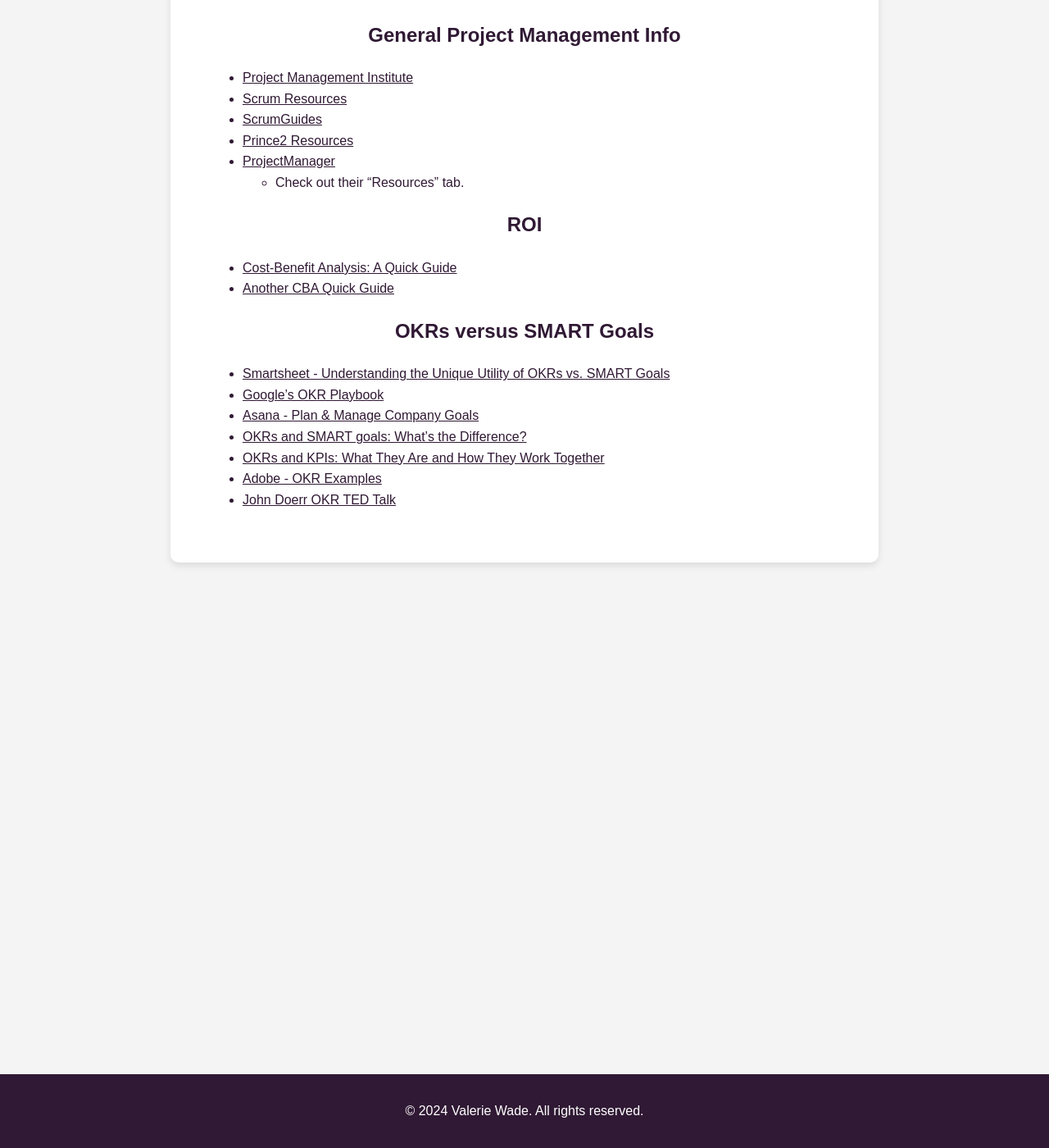
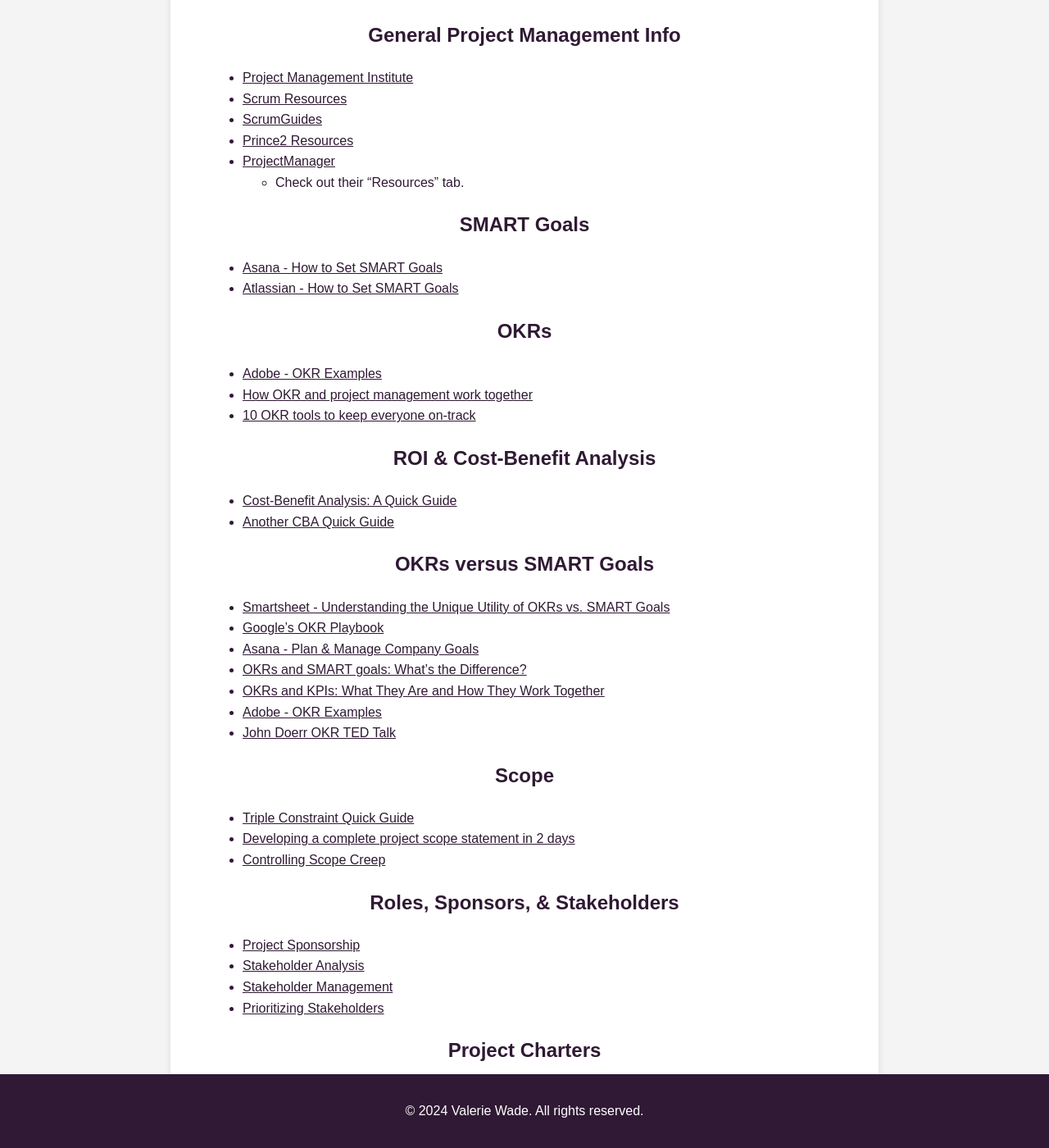
Before and after one commit to valwade275/valwade275.github.io, a Jekyll site: the page built from wiki/project-management/links.md, in a window 1280 px wide and 1400 px high, scrolled down 228 px. Shown: the whole window at 82% size. Built offline with Jekyll 4.4.1, drawn with Linux system fonts in a browser that asks for light colours; some of the changed text lies outside the part shown.

Commit message:
adding projmgmt links

```diff
--- a/wiki/project-management/links.md
+++ b/wiki/project-management/links.md
@@ -11,10 +11,21 @@
 - [ProjectManager](https://www.projectmanager.com/)
     - Check out their "Resources" tab.
 
-## ROI
+## SMART Goals
+
+- [Asana - How to Set SMART Goals](https://asana.com/resources/smart-goals)
+- [Atlassian - How to Set SMART Goals](https://www.atlassian.com/blog/productivity/how-to-write-smart-goals)
+
+## OKRs
+
+- [Adobe - OKR Examples](https://business.adobe.com/blog/basics/okr-examples)
+- [How OKR and project management work together](https://www.perdoo.com/resources/blog/okr-and-project-management)
+- [10 OKR tools to keep everyone on-track](https://timelyapp.com/blog/okr-tools)
+
+## ROI & Cost-Benefit Analysis
+
 - [Cost-Benefit Analysis: A Quick Guide](https://www.projectmanager.com/blog/cost-benefit-analysis-for-projects-a-step-by-step-guide)
 - [Another CBA Quick Guide](https://pmstudycircle.com/cost-benefit-or-benefit-cost-analysis/)
-
 
 ## OKRs versus SMART Goals
 
@@ -25,3 +36,38 @@
 - [OKRs and KPIs: What They Are and How They Work Together](https://www.reflektive.com/blog/okrs-and-kpis-what-they-are-and-how-they-work-together/)
 - [Adobe - OKR Examples](https://business.adobe.com/blog/basics/okr-examples)
 - [John Doerr OKR TED Talk](https://www.youtube.com/watch?v=L4N1q4RNi9I)
+
+## Scope
+
+- [Triple Constraint Quick Guide](https://thedigitalprojectmanager.com/projects/scope-management/triple-constraint/)
+- [Developing a complete project scope statement in 2 days](https://www.pmi.org/learning/library/project-scope-statement-skills-tools-7981)
+- [Controlling Scope Creep](https://www.pmi.org/learning/library/controlling-scope-creep-4614)
+
+## Roles, Sponsors, & Stakeholders
+
+- [Project Sponsorship](https://www.pmi.org/learning/library/importance-of-project-sponsorship-9946)
+- [Stakeholder Analysis](https://www.pmi.org/learning/library/stakeholder-analysis-pivotal-practice-projects-8905)
+- [Stakeholder Management](https://opentextbc.ca/projectmanagement/chapter/chapter-5-project-stakeholders-project-management/)
+- [Prioritizing Stakeholders](https://www.pmi.org/learning/library/identify-prioritize-stakeholders-11408)
+
+## Project Charters
+
+- [Selling Your Project](https://www.pmi.org/learning/library/charter-selling-project-7473)
+
+## RACI
+
+- [What Is a RACI Chart?](https://www.forbes.com/advisor/business/raci-chart/)
+- [The RACI Matrix](https://www.cio.com/article/287088/project-management-how-to-design-a-successful-raci-project-plan.html)
+- [A Comprehensive Project Management Guide for Everything RACI](https://www.smartsheet.com/comprehensive-project-management-guide-everything-raci)
+
+## Addressing Failures
+
+- [7 Project Failures and What We Can Learn from Them](https://project-management.com/7-lessons-to-learn-from-a-failed-project/)
+
+## Tools
+
+- [Asana](https://asana.com/)
+- [Basecamp](https://basecamp.com/)
+- [CkickUp](https://www.clickup.com/)
+- [Jira](https://www.atlassian.com/software/jira)
+- [Smartsheet](https://www.smartsheet.com/)
```
Also changed, not shown: _data/listings.json (+8 -0 lines), wiki/.obsidian/workspace.json (+7 -5 lines), wiki/project-management/6-Constraint-Project-Management-Star.jpg (added), wiki/project-management/project-management-triple-constraint.png (added).
